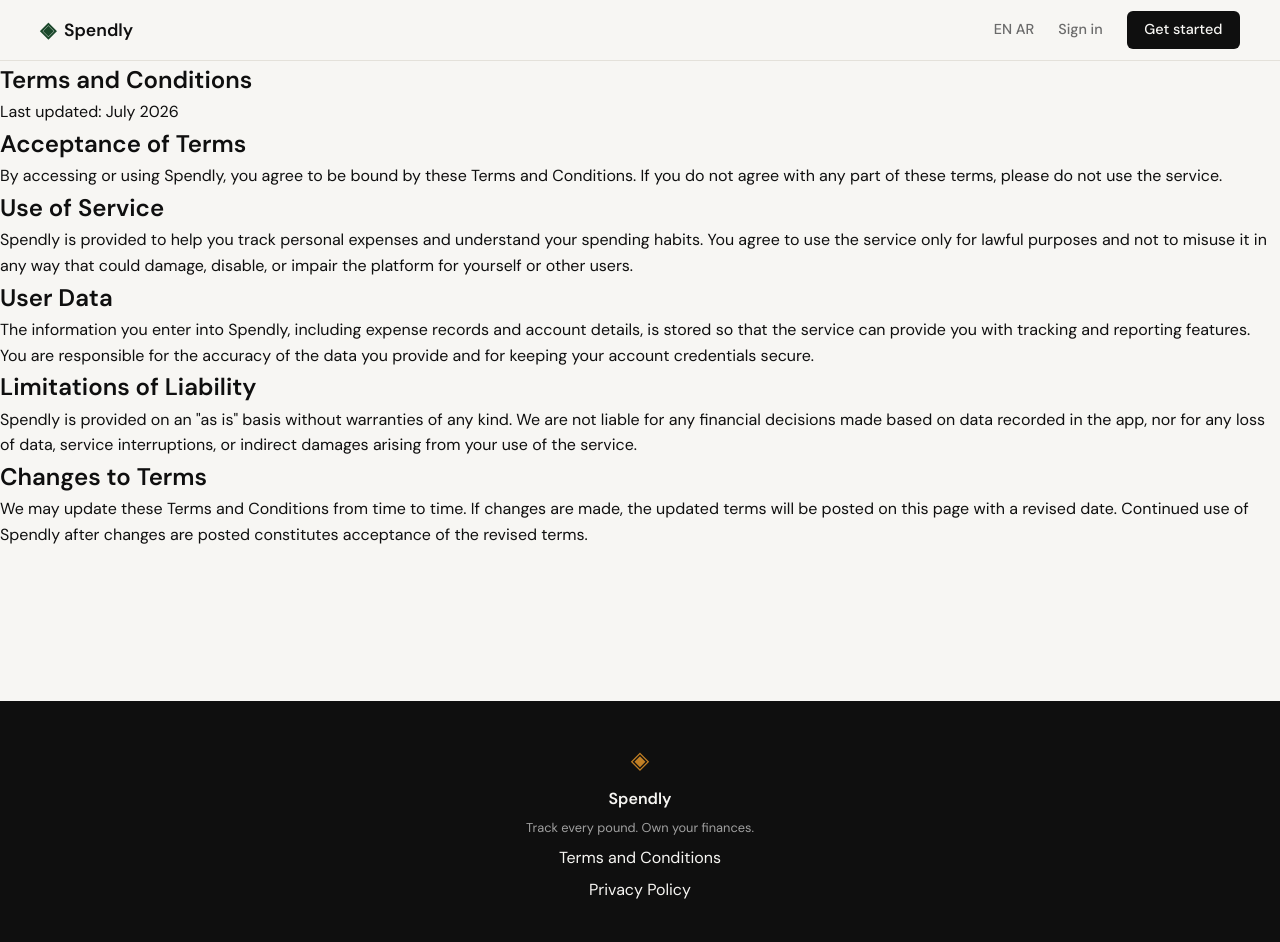
After one commit to ramez00/moneyTracking, a Flask app: page /terms in a window 1280 px wide. The commit adds this page. Run offline with Flask 3, Linux system fonts and the light colour scheme.

Commit message:
landing: add terms and conditions page and route

```diff
--- a/app.py
+++ b/app.py
@@ -58,6 +58,11 @@ def register():
     return render_template("register.html")
 
 
+@app.route("/terms")
+def terms():
+    return render_template("terms.html")
+
+
 @app.route("/login")
 def login():
     return render_template("login.html")
--- a/templates/base.html
+++ b/templates/base.html
@@ -53,7 +53,7 @@
         <p class="footer-copy">
           {{ _('Track every pound. Own your finances.') }}
         </p>
-        <a href="#">{{ _('Terms and Conditions') }}</a>
+        <a href="/terms">{{ _('Terms and Conditions') }}</a>
         <a href="#">{{ _('Privacy Policy') }}</a>
       </div>
     </footer>
--- /dev/null
+++ b/templates/terms.html
@@ -0,0 +1,55 @@
+{% extends "base.html" %} {% block title %}{{ _('Terms and Conditions') }} —
+Spendly{% endblock %} {% block content %}
+
+<section class="legal-section">
+  <div class="legal-container">
+    <h1 class="legal-title">{{ _('Terms and Conditions') }}</h1>
+    <p class="legal-updated">{{ _('Last updated: July 2026') }}</p>
+
+    <div class="legal-body">
+      <h2>{{ _('Acceptance of Terms') }}</h2>
+      <p>
+        {{ _('By accessing or using Spendly, you agree to be bound by these
+        Terms and Conditions. If you do not agree with any part of these
+        terms, please do not use the service.') }}
+      </p>
+
+      <h2>{{ _('Use of Service') }}</h2>
+      <p>
+        {{ _('Spendly is provided to help you track personal expenses and
+        understand your spending habits. You agree to use the service only
+        for lawful purposes and not to misuse it in any way that could
+        damage, disable, or impair the platform for yourself or other
+        users.') }}
+      </p>
+
+      <h2>{{ _('User Data') }}</h2>
+      <p>
+        {{ _('The information you enter into Spendly, including expense
+        records and account details, is stored so that the service can
+        provide you with tracking and reporting features. You are
+        responsible for the accuracy of the data you provide and for
+        keeping your account credentials secure.') }}
+      </p>
+
+      <h2>{{ _('Limitations of Liability') }}</h2>
+      <p>
+        {{ _('Spendly is provided on an "as is" basis without warranties of
+        any kind. We are not liable for any financial decisions made based
+        on data recorded in the app, nor for any loss of data, service
+        interruptions, or indirect damages arising from your use of the
+        service.') }}
+      </p>
+
+      <h2>{{ _('Changes to Terms') }}</h2>
+      <p>
+        {{ _('We may update these Terms and Conditions from time to time. If
+        changes are made, the updated terms will be posted on this page with
+        a revised date. Continued use of Spendly after changes are posted
+        constitutes acceptance of the revised terms.') }}
+      </p>
+    </div>
+  </div>
+</section>
+
+{% endblock %}
```
